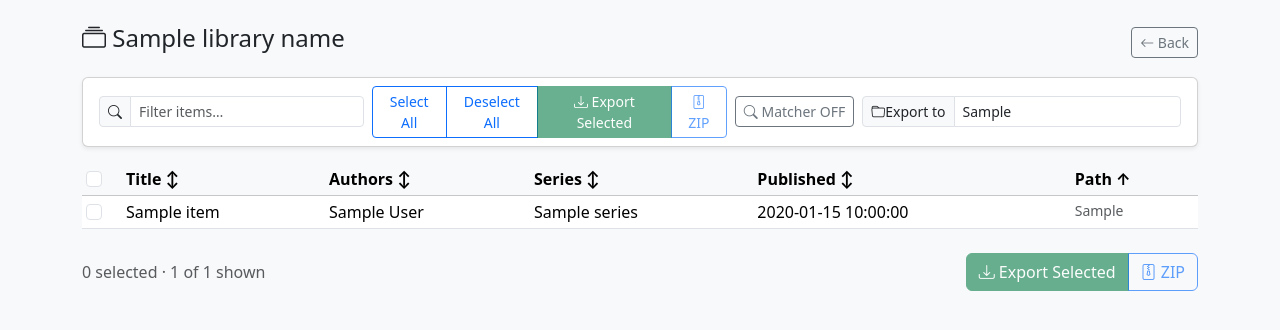
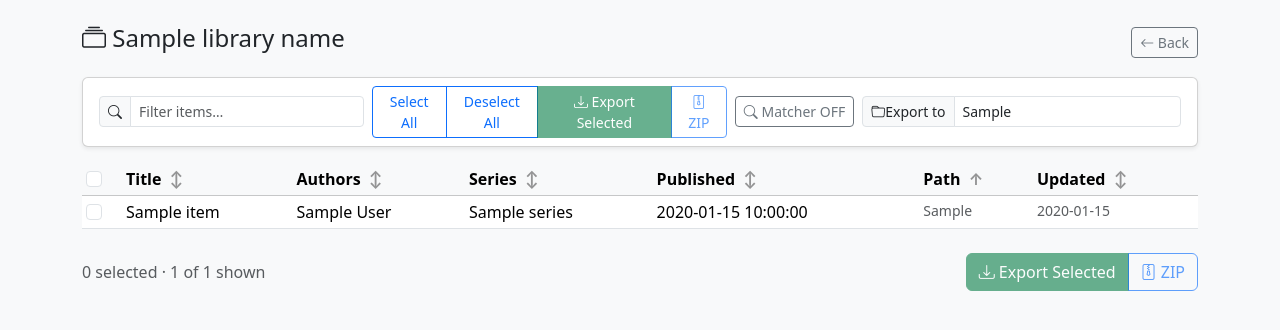
Before and after one commit to Craftwork2720/audiobookshelf-metadata-exporter, a Flask app: template templates/browse.html in a window 1280 px wide. Shown: the part 56-386 px from the top of the page. Run offline with Flask 3, Linux system fonts and the light colour scheme; the template is opened without the code that fills it: most values are stand-ins (such as "Sample title", 1, 10 or a date in 2020).

Commit message:
Add updated date column to items table and enhance sorting functionality

```diff
--- a/db.py
+++ b/db.py
@@ -42,6 +42,7 @@ def get_items_by_library(library_id):
             b.title          AS book_title,
             b.publishedYear  AS published_year,
             b.narrators      AS narrators,
+            b.updatedAt      AS updated_at,
             li.authorNamesFirstLast AS authors,
             GROUP_CONCAT(
                 CASE WHEN s.name IS NOT NULL
--- a/static/style.css
+++ b/static/style.css
@@ -13,3 +13,13 @@ body {
 #items-table tbody tr:hover {
     background-color: rgba(13, 110, 253, 0.04);
 }
+
+#items-table thead th {
+    white-space: nowrap;
+}
+
+.sort-icon {
+    display: inline;
+    margin-left: 0.25rem;
+    opacity: 0.4;
+}
--- a/templates/browse.html
+++ b/templates/browse.html
@@ -114,11 +114,12 @@
                     <th class="sortable" data-col="0">Title <span class="sort-icon">&#8597;</span></th>
                     <th class="sortable" data-col="1">Authors <span class="sort-icon">&#8597;</span></th>
                     <th class="sortable" data-col="2">Series <span class="sort-icon">&#8597;</span></th>
-                    {% if matcher_enabled %}
-                    <th class="sortable" data-col="5">Match <span class="sort-icon">&#8597;</span></th>
-                    {% endif %}
                     <th class="sortable" data-col="3">Published <span class="sort-icon">&#8597;</span></th>
                     <th class="sortable" data-col="4">Path <span class="sort-icon">&#8597;</span></th>
+                    <th class="sortable" data-col="5">Updated <span class="sort-icon">&#8597;</span></th>
+                    {% if matcher_enabled %}
+                    <th class="sortable" data-col="6">Match <span class="sort-icon">&#8597;</span></th>
+                    {% endif %}
                 </tr>
             </thead>
             <tbody>
@@ -129,6 +130,7 @@
                     data-authors="{{ item.authors or '' }}"
                     data-series="{{ item.series or '' }}"
                     data-published="{{ item.published_year or '' }}"
+                    data-updated="{{ item.updated_at[:10] if item.updated_at else '' }}"
                     data-path="{{ item.rel_path or '' }}"
                     {% if matcher_enabled %}data-match="{{ m.status }}"{% endif %}>
                     <td>
@@ -141,6 +143,9 @@
                         {{ item.authors or '—' }}
                     </td>
                     <td class="item-series">{{ item.series or '—' }}</td>
+                    <td>{{ item.published_year or '—' }}</td>
+                    <td class="text-muted small">{{ item.rel_path }}</td>
+                    <td class="text-muted small">{{ item.updated_at[:10] if item.updated_at else '—' }}</td>
                     {% if matcher_enabled %}
                     <td>
                         {% if m.status == 'match' %}
@@ -154,8 +159,6 @@
                         {% endif %}
                     </td>
                     {% endif %}
-                    <td>{{ item.published_year or '—' }}</td>
-                    <td class="text-muted small">{{ item.rel_path }}</td>
                 </tr>
                 {% endfor %}
             </tbody>
@@ -231,8 +234,8 @@
         const tbody = document.querySelector('#items-table tbody');
         const rows = Array.from(tbody.querySelectorAll('.item-row'));
         const colKeys = matcherEnabled
-            ? ['title','authors','series','published','path','match']
-            : ['title','authors','series','published','path'];
+            ? ['title','authors','series','published','path','updated','match']
+            : ['title','authors','series','published','path','updated'];
         const colKey = colKeys[colIndex];
 
         if (currentSort.col === colIndex) {
@@ -250,6 +253,15 @@
                 return currentSort.asc
                     ? (order[av] ?? 9) - (order[bv] ?? 9)
                     : (order[bv] ?? 9) - (order[av] ?? 9);
+            }
+            // Date columns: empty values go last, then compare chronologically
+            if (colKey === 'published' || colKey === 'updated') {
+                const aEmpty = !av || av === '—';
+                const bEmpty = !bv || bv === '—';
+                if (aEmpty && bEmpty) return 0;
+                if (aEmpty) return 1;
+                if (bEmpty) return -1;
+                return currentSort.asc ? av.localeCompare(bv) : bv.localeCompare(av);
             }
             if (av < bv) return currentSort.asc ? -1 : 1;
             if (av > bv) return currentSort.asc ? 1 : -1;
```
